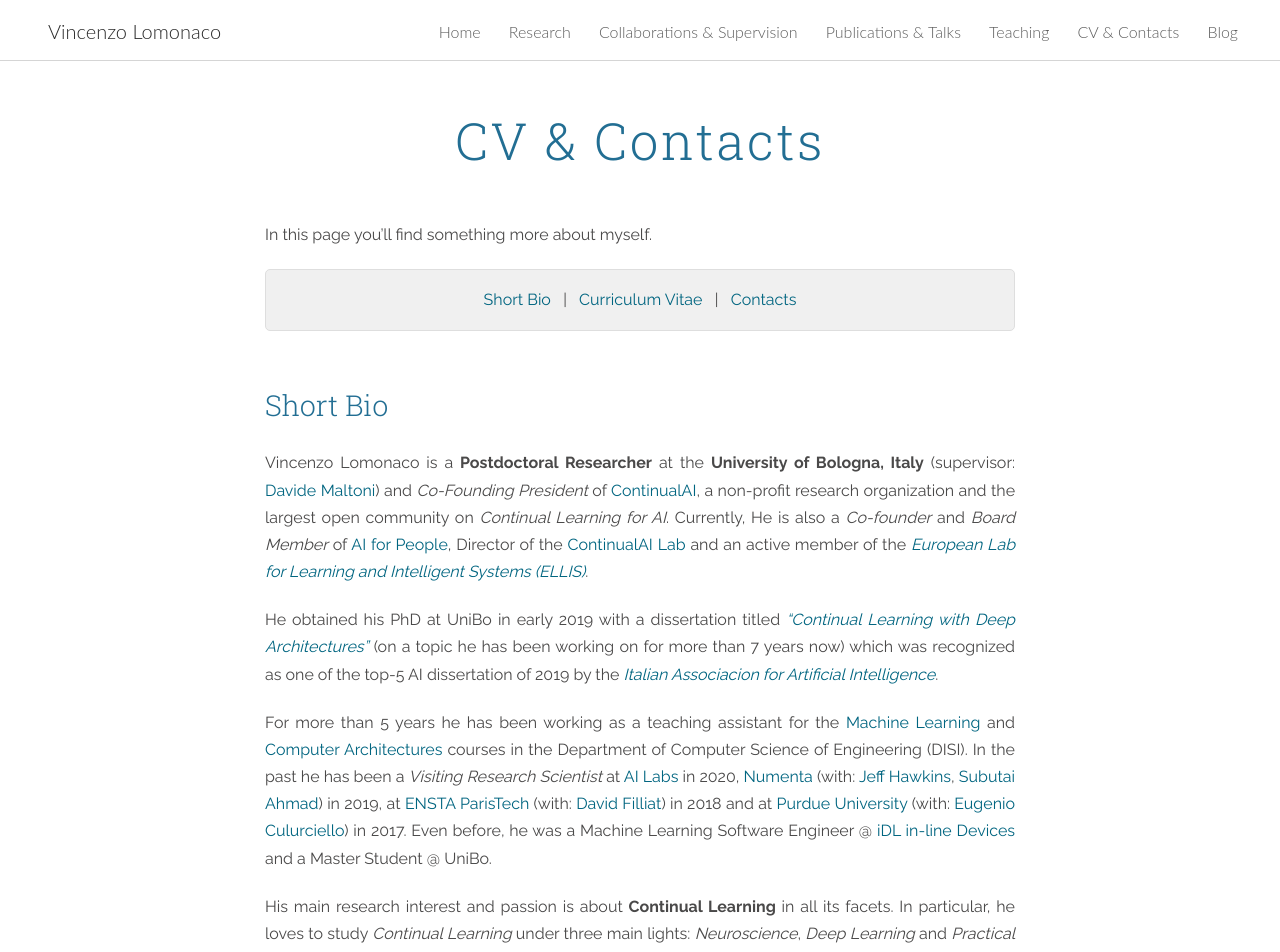
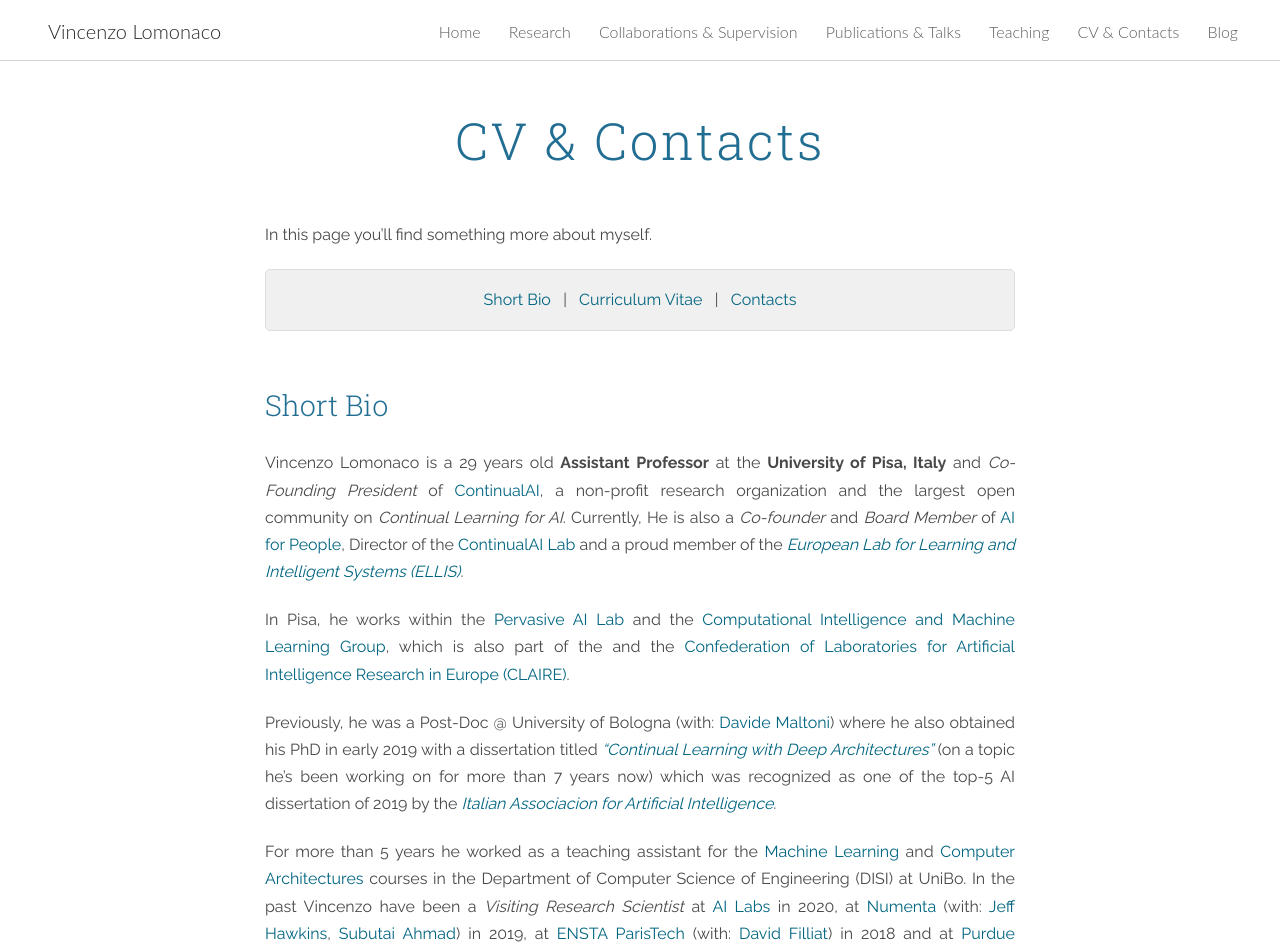
Before and after one commit to vlomonaco/website, a Jekyll site: the page built from cv_and_contacts.md, in a window 1280 px wide and 1400 px high. Shown: the top 952 px of the window. Built offline with Jekyll 4.4.1, drawn with Linux system fonts in a browser that asks for light colours; nearby versions of some CDN libraries; some of the changed text lies outside the part shown.

Commit message:
website update

```diff
--- a/_config.yml
+++ b/_config.yml
@@ -1,6 +1,6 @@
 # Site settings
 title: Vincenzo Lomonaco
-description: 'Postdoctoral Researcher @ University of Bologna <br> <em>Working on <strong>Continual Learning</strong></em> for <strong><em>Artificial Intelligence</strong></em>'
+description: 'Assistant Professor @ University of Pisa <br> <em>Working on <strong>Continual Learning</strong></em> for <strong><em>Artificial Intelligence</strong></em>'
 url: 'http://vincenzolomonaco.com'
 baseurl: ''
 google_analytics: 'UA-65263066-1'
--- a/cv_and_contacts.md
+++ b/cv_and_contacts.md
@@ -12,14 +12,16 @@ In this page you'll find something more about myself.
 <a href="#bio"></a>
 <h3 id="extended-bio" style="margin-bottom:30px">Short Bio</h3>
 
-Vincenzo Lomonaco is a **Postdoctoral Researcher** at the **University of Bologna, Italy** (supervisor: [Davide Maltoni]()) and _Co-Founding President_ of <a href="https://www.continualai.org/">ContinualAI</a>, a non-profit research organization and the largest open community on _Continual Learning for AI_.
-Currently, He is also a _Co-founder_ and _Board Member_ of <a href="http://AIforPeople.org">AI for People</a>, Director of the <a href="https://www.continualai.org/lab">ContinualAI Lab</a> and an active member of the <a href=""><em>European Lab for Learning and Intelligent Systems (ELLIS)</em></a>.
+Vincenzo Lomonaco is a 29 years old **Assistant Professor** at the **University of Pisa, Italy** and _Co-Founding President_ of <a href="https://www.continualai.org/">ContinualAI</a>, a non-profit research organization and the largest open community on _Continual Learning for AI_.
+Currently, He is also a _Co-founder_ and _Board Member_ of <a href="http://AIforPeople.org">AI for People</a>, Director of the <a href="https://www.continualai.org/lab">ContinualAI Lab</a> and a proud member of the <a href=""><em>European Lab for Learning and Intelligent Systems (ELLIS)</em></a>.
 
-He obtained his PhD at UniBo in early 2019 with a dissertation titled <a href="http://amsdottorato.unibo.it/9073/"><em>"Continual Learning with Deep Architectures"</em></a> (on a topic he has been working on for more than 7 years now) which was recognized as one of the top-5 AI dissertation of 2019 by the <a href=""><em>Italian Associacion for Artificial Intelligence</em></a>.
+In Pisa, he works within the [Pervasive AI Lab](http://pai.di.unipi.it/) and the [Computational Intelligence and Machine Learning Group](http://groups.di.unipi.it/groups/ciml/), which is also part of the and the [Confederation of Laboratories for Artificial Intelligence Research in Europe (CLAIRE)](https://claire-ai.org).
 
-For more than 5 years he has been working as a teaching assistant for the <a href="http://bias.csr.unibo.it/maltoni/ml/">Machine Learning</a> and <a href="http://bias.csr.unibo.it/maltoni/arc/">Computer Architectures</a> courses in the Department of Computer Science of Engineering (DISI). In the past he has been a _Visiting Research Scientist_ at [AI Labs]() in 2020, [Numenta](https://numenta.com/) (with: [Jeff Hawkins](), [Subutai Ahmad]()) in 2019, at [ENSTA ParisTech](https://www.ensta-paristech.fr/) (with: [David Filliat]()) in 2018 and at [Purdue University](https://www.purdue.edu/) (with: [Eugenio Culurciello]()) in 2017. Even before, he was a Machine Learning Software Engineer @ <a href="http://www.moistori.com/">iDL in-line Devices</a> and a Master Student @ UniBo.
+Previously, he was a Post-Doc @ University of Bologna (with: [Davide Maltoni]()) where he also obtained his PhD in early 2019 with a dissertation titled <a href="http://amsdottorato.unibo.it/9073/"><em>"Continual Learning with Deep Architectures"</em></a> (on a topic he's been working on for more than 7 years now) which was recognized as one of the top-5 AI dissertation of 2019 by the <a href=""><em>Italian Associacion for Artificial Intelligence</em></a>.
 
-His main research interest and passion is about **Continual Learning** in all its facets. In particular, he loves to study *Continual Learning* under three main lights: *Neuroscience*, *Deep Learning* and *Practical Applications*, all within a *AI Sustainability* developmental framework.
+For more than 5 years he worked as a teaching assistant for the <a href="http://bias.csr.unibo.it/maltoni/ml/">Machine Learning</a> and <a href="http://bias.csr.unibo.it/maltoni/arc/">Computer Architectures</a> courses in the Department of Computer Science of Engineering (DISI) at UniBo. In the past Vincenzo have been a  _Visiting Research Scientist_ at [AI Labs]() in 2020, at [Numenta](https://numenta.com/) (with: [Jeff Hawkins](), [Subutai Ahmad]()) in 2019, at [ENSTA ParisTech](https://www.ensta-paristech.fr/) (with: [David Filliat]()) in 2018 and at [Purdue University](https://www.purdue.edu/) (with: [Eugenio Culurciello]()) in 2017. Even before, he was a Machine Learning Software Engineer @ <a href="http://www.moistori.com/">iDL in-line Devices</a> and a Master Student @ UniBo.
+
+His main research interest and passion is about **Continual Learning** in all its facets. In particular, I love to study *Continual Learning* under three main lights: *Neuroscience*, *Deep Learning* and *Practical Applications*, all within a *AI Sustainability* developmental framework.
 
 <a href="#cv"></a>
 <h3 id="cv" style="margin-bottom: 40px;">Curriculum Vitae</h3>
```
Also changed, not shown: _includes/home_content.html (+5 -3 lines), 4 other files.
